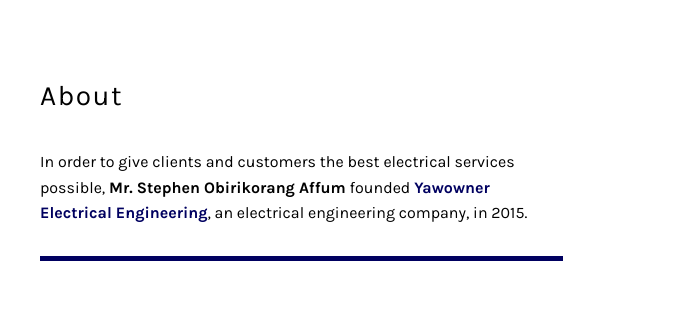
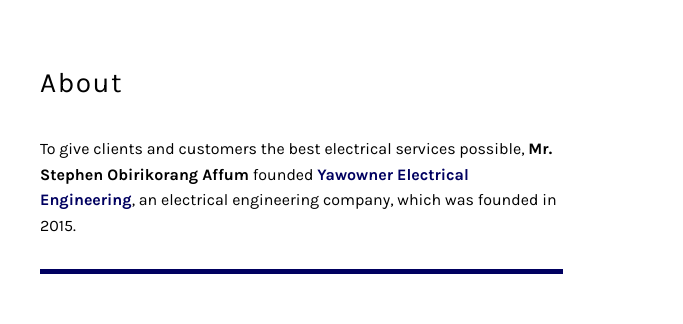
Before and after one commit to HonKelv/Yawower, a plain HTML site: page index.html in a window 1280 px wide. Shown: the part 1000-1324 px from the top of the page, 0-683 px from the left. Drawn offline with nearby package versions, Linux system fonts and the light colour scheme; a web font is replaced by a local one.

Commit message:
Update index.html

```diff
--- a/index.html
+++ b/index.html
@@ -113,8 +113,8 @@
         <section id="about" class="more-info">
             <div class="who-we">
                 <h2> About</h2>
-                <p>In order to give clients and customers the best electrical services possible,
-                    <strong>Mr. Stephen Obirikorang Affum</strong> founded <span style="color: #000060"><b>Yawowner Electrical Engineering</b></span>, an electrical engineering company, in 2015.
+                <p> To give clients and customers the best electrical services possible,
+                    <strong>Mr. Stephen Obirikorang Affum</strong> founded <span style="color: #000060"><b>Yawowner Electrical Engineering</b></span>, an electrical engineering company, which was founded in 2015.
 
                 </p>
             </div>
```
